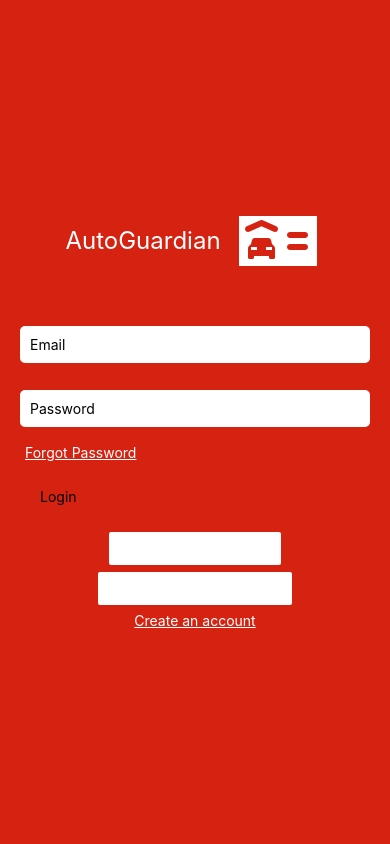
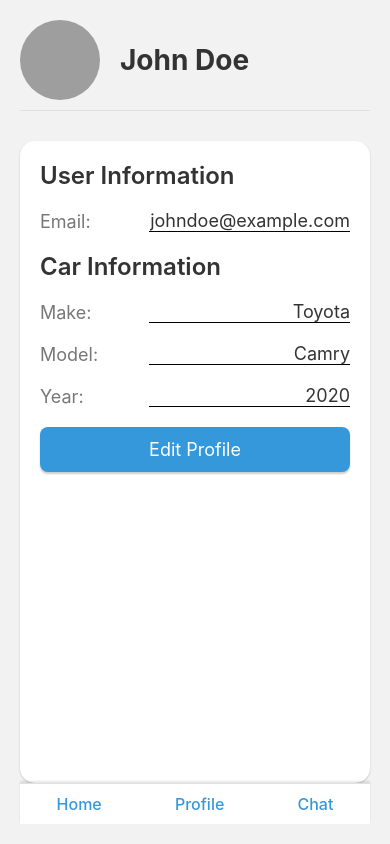
Before and after one commit to vikashftw/AutoGuardian, a React Native app: screen /Profile in a window 390 px wide. Built offline with nearby package versions, Linux system fonts and the light colour scheme; grey boxes are pictures that could not be loaded.

Commit message:
Edited HomePage and Profile

```diff
--- a/App.js
+++ b/App.js
@@ -4,6 +4,7 @@ import { NavigationContainer } from '@react-navigation/native';
 import SignUpPage from './components/Signup';
 import ChatbotPage from './components/Chatbot';
 import HomePage from './components/HomePage';
+import ProfilePage from './components/Profile';
 
 const Stack = createNativeStackNavigator()
 export default function App() {
@@ -17,6 +18,7 @@ export default function App() {
             <Stack.Screen name="SignUp" component={SignUpPage}/>
             <Stack.Screen name="Chatbot" component={ChatbotPage}/>
             <Stack.Screen name="HomePage" component={HomePage}/>
+            <Stack.Screen name="Profile" component={ProfilePage}/>
           </Stack.Navigator>
         </NavigationContainer>
       );
--- a/components/HomePage.js
+++ b/components/HomePage.js
@@ -56,7 +56,7 @@ const HomePage = ({ navigation }) => {
 const styles = StyleSheet.create({
     container: {
       flex: 1,
-      backgroundColor: '#D62311',
+      backgroundColor: '#F3F4F6',
       padding: 20,
     },
     headerContainer: {
@@ -67,7 +67,7 @@ const styles = StyleSheet.create({
     },
     headerText: {
       fontSize: 24,
-      color: 'white',
+      color: '#333',
       marginRight: 10,
     },
     body: {
@@ -76,13 +76,13 @@ const styles = StyleSheet.create({
     },
     sectionTitle: {
       fontSize: 20,
-      color: 'white',
+      color: '#333',
       marginVertical: 10,
     },
     notificationText: {
       fontSize: 16,
       color: '#FFF',
-      backgroundColor: '#E94B35',
+      backgroundColor: '#3498db',
       padding: 12,
       borderRadius: 8,
       marginVertical: 5,
@@ -90,7 +90,7 @@ const styles = StyleSheet.create({
     statusText: {
       fontSize: 16,
       color: '#FFF',
-      backgroundColor: '#E94B35',
+      backgroundColor: '#E74C3C',
       padding: 12,
       borderRadius: 8,
       marginVertical: 5,
@@ -100,8 +100,8 @@ const styles = StyleSheet.create({
       padding: 15,
       borderRadius: 10,
       marginVertical: 10,
-      elevation: 3,  // For Android shadow
-      shadowColor: '#000', // For iOS shadow
+      elevation: 3,
+      shadowColor: '#000',
       shadowOffset: { width: 0, height: 2 },
       shadowOpacity: 0.2,
       shadowRadius: 2,
@@ -127,7 +127,7 @@ const styles = StyleSheet.create({
       color: '#555',
     },
     findMechanicBtn: {
-      backgroundColor: 'white',
+      backgroundColor: '#3498db',
       padding: 12,
       borderRadius: 8,
       justifyContent: 'center',
@@ -141,24 +141,24 @@ const styles = StyleSheet.create({
     },
     btnText: {
       fontSize: 18,
-      color: '#D62311',
+      color: '#FFF',
     },
     footer: {
       flexDirection: 'row',
       justifyContent: 'space-around',
       alignItems: 'center',
-        borderTopWidth: 2,
-        borderTopColor: 'rgba(255, 255, 255, 0.2)',  // Semi-transparent white
+      borderTopWidth: 1,
+      borderTopColor: '#E0E0E0',
       paddingVertical: 10,
-      },
-      footerIcon: {
-        width: 28,
-        height: 28,
-        tintColor: 'white',
+      backgroundColor: '#FFF',
+      elevation: 3,
+      shadowOffset: { width: 0, height: -2 },
+      shadowOpacity: 0.1,
+      shadowRadius: 2,
     },
     footerText: {
-        fontSize: 20,
-        color: 'white',
+      fontSize: 16,
+      color: '#3498db',
       fontWeight: '500',
     },
   });
--- /dev/null
+++ b/components/Profile.js
@@ -0,0 +1,231 @@
+import React, { useState, useEffect } from 'react';
+import {
+    View, Text, TextInput, TouchableOpacity, Image, StyleSheet,
+} from 'react-native';
+
+const ProfilePage = ({ navigation }) => {
+    const [user, setUser] = useState({});
+    const [carInfo, setCarInfo] = useState({});
+    const [isEditing, setIsEditing] = useState(false);
+
+    useEffect(() => {
+        // fetchData() fetches data from the backend
+        fetchData();
+    }, []);
+
+    const fetchData = async () => {
+        // For testing purposes
+        const fetchedUser = {
+            name: 'John Doe',
+            email: 'johndoe@example.com',
+            avatar: 'link_to_avatar_image',
+        };
+
+        const fetchedCarInfo = {
+            make: 'Toyota',
+            model: 'Camry',
+            year: '2020',
+        };
+
+        setUser(fetchedUser);
+        setCarInfo(fetchedCarInfo);
+    };
+
+    const handleSave = () => {
+        // API call to update the user data on the backend.
+        // saveData() does that
+        saveData(user, carInfo);
+
+        setIsEditing(false);
+    };
+
+    const saveData = async (userData, carData) => {
+        // API call to save data on the backend.
+        console.log('Saving...', userData, carData);
+    };
+
+    return (
+        <View style={styles.container}>
+            <View style={styles.header}>
+                <Image source={{ uri: user.avatar }} style={styles.avatar} />
+                <Text style={styles.username}>{user.name}</Text>
+            </View>
+
+            <View style={styles.infoContainer}>
+                <Text style={styles.sectionTitle}>User Information</Text>
+                <View style={styles.infoSection}>
+                    <Text style={styles.label}>Email:</Text>
+                    <TextInput
+                        value={user.email}
+                        onChangeText={(email) => setUser({ ...user, email })}
+                        style={styles.input}
+                        editable={isEditing}
+                    />
+                </View>
+
+                <Text style={styles.sectionTitle}>Car Information</Text>
+                <View style={styles.infoSection}>
+                    <Text style={styles.label}>Make:</Text>
+                    <TextInput
+                        value={carInfo.make}
+                        onChangeText={(make) => setCarInfo({ ...carInfo, make })}
+                        style={styles.input}
+                        editable={isEditing}
+                    />
+                </View>
+                <View style={styles.infoSection}>
+                    <Text style={styles.label}>Model:</Text>
+                    <TextInput
+                        value={carInfo.model}
+                        onChangeText={(model) => setCarInfo({ ...carInfo, model })}
+                        style={styles.input}
+                        editable={isEditing}
+                    />
+                </View>
+                <View style={styles.infoSection}>
+                    <Text style={styles.label}>Year:</Text>
+                    <TextInput
+                        value={carInfo.year}
+                        onChangeText={(year) => setCarInfo({ ...carInfo, year })}
+                        style={styles.input}
+                        editable={isEditing}
+                    />
+                </View>
+
+                {isEditing ? (
+                    <TouchableOpacity style={styles.saveButton} onPress={handleSave}>
+                        <Text style={styles.buttonText}>Save</Text>
+                    </TouchableOpacity>
+                ) : (
+                    <TouchableOpacity style={styles.editButton} onPress={() => setIsEditing(true)}>
+                        <Text style={styles.buttonText}>Edit Profile</Text>
+                    </TouchableOpacity>
+                )}
+            </View>
+
+            <View style={styles.footer}>
+                <TouchableOpacity onPress={() => navigation.navigate('HomePage')}>
+                    <Text style={styles.footerText}>Home</Text>
+                </TouchableOpacity>
+                <TouchableOpacity onPress={() => navigation.navigate('Profile')}>
+                    <Text style={styles.footerText}>Profile</Text>
+                </TouchableOpacity>
+                <TouchableOpacity onPress={() => navigation.navigate('Chatbot')}>
+                    <Text style={styles.footerText}>Chat</Text>
+                </TouchableOpacity>
+            </View>
+        </View>
+    );
+};
+
+const styles = StyleSheet.create({
+    container: {
+        flex: 1,
+        backgroundColor: '#F2F2F2',
+        padding: 20,
+    },
+    header: {
+        flexDirection: 'row',
+        alignItems: 'center',
+        marginBottom: 30,
+        borderBottomWidth: 0.5,
+        borderColor: '#E0E0E0',
+        paddingBottom: 10,
+    },
+    avatar: {
+        width: 80,
+        height: 80,
+        borderRadius: 40,
+        marginRight: 20,
+    },
+    username: {
+        fontSize: 28,
+        color: '#333',
+        fontWeight: 'bold',
+    },
+    infoContainer: {
+        flex: 1,
+        backgroundColor: 'white',
+        borderRadius: 15,
+        padding: 20,
+        elevation: 3,
+        shadowColor: '#000',
+        shadowOffset: { width: 0, height: 1 },
+        shadowOpacity: 0.2,
+        shadowRadius: 2,
+    },
+    sectionTitle: {
+        fontSize: 24,
+        color: '#333',
+        marginBottom: 20,
+        fontWeight: '600',
+    },
+    infoSection: {
+        flexDirection: 'row',
+        alignItems: 'center',
+        justifyContent: 'space-between',
+        marginBottom: 20,
+    },
+    label: {
+        fontSize: 18,
+        color: '#777',
+        width: '30%',
+    },
+    input: {
+        fontSize: 18,
+        color: '#333',
+        borderBottomWidth: 1,
+        width: '65%',
+        textAlign: 'right',
+    },
+
+    editButton: {
+        backgroundColor: '#3498db',
+        padding: 12,
+        borderRadius: 8,
+        justifyContent: 'center',
+        alignItems: 'center',
+        elevation: 3,
+        shadowColor: '#000',
+        shadowOffset: { width: 0, height: 2 },
+        shadowOpacity: 0.2,
+        shadowRadius: 2,
+    },
+    saveButton: {
+        backgroundColor: '#2ecc71',
+        padding: 12,
+        borderRadius: 8,
+        justifyContent: 'center',
+        alignItems: 'center',
+        elevation: 3,
+        shadowColor: '#000',
+        shadowOffset: { width: 0, height: 2 },
+        shadowOpacity: 0.2,
+        shadowRadius: 2,
+    },
+    buttonText: {
+        fontSize: 18,
+        color: 'white',
+    },
+    footer: {
+        flexDirection: 'row',
+        justifyContent: 'space-around',
+        alignItems: 'center',
+        borderTopWidth: 1,
+        borderTopColor: '#E0E0E0',
+        paddingVertical: 10,
+        backgroundColor: '#FFF',
+        elevation: 3,
+        shadowOffset: { width: 0, height: -2 },
+        shadowOpacity: 0.1,
+        shadowRadius: 2,
+    },
+    footerText: {
+        fontSize: 16,
+        color: '#3498db',
+        fontWeight: '500',
+    },
+});
+
+
+export default ProfilePage;
```
Lines whose indentation alone changed are shown as unchanged.
